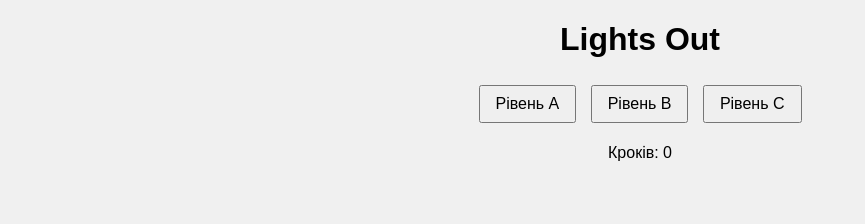
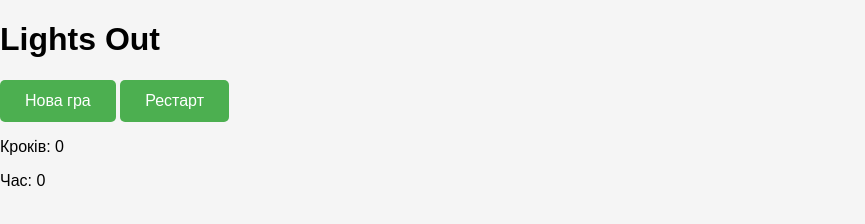
Before and after one commit to tetianazhelikhovska/University-JS-Course, a plain HTML site: page lab6/index.html in a window 1280 px wide. Shown: the whole page, without its empty margins (0-865 px from the left). Drawn offline with Linux system fonts and the light colour scheme; files that its build step writes are made by us from their sources.

Commit message:
Update index.html

```diff
--- a/lab6/index.html
+++ b/lab6/index.html
@@ -3,18 +3,18 @@
 <head>
   <meta charset="UTF-8">
   <title>Lights Out</title>
-  <link rel="stylesheet" href="style.css">
+  <link rel="stylesheet" href="styles.css">
 </head>
 <body>
   <h1>Lights Out</h1>
 
   <div>
-    <button onclick="loadLevel('a')">Рівень A</button>
-    <button onclick="loadLevel('b')">Рівень B</button>
-    <button onclick="loadLevel('c')">Рівень C</button>
+    <button onclick="startNewGame()">Нова гра</button>
+    <button onclick="restartLevel()">Рестарт</button>
   </div>
 
   <p id="moves">Кроків: 0</p>
+  <p id="time">Час: 0</p> <!-- Таймер -->
   <div id="game"></div>
   <p id="winMessage" style="font-weight: bold; color: green;"></p>
 
```
